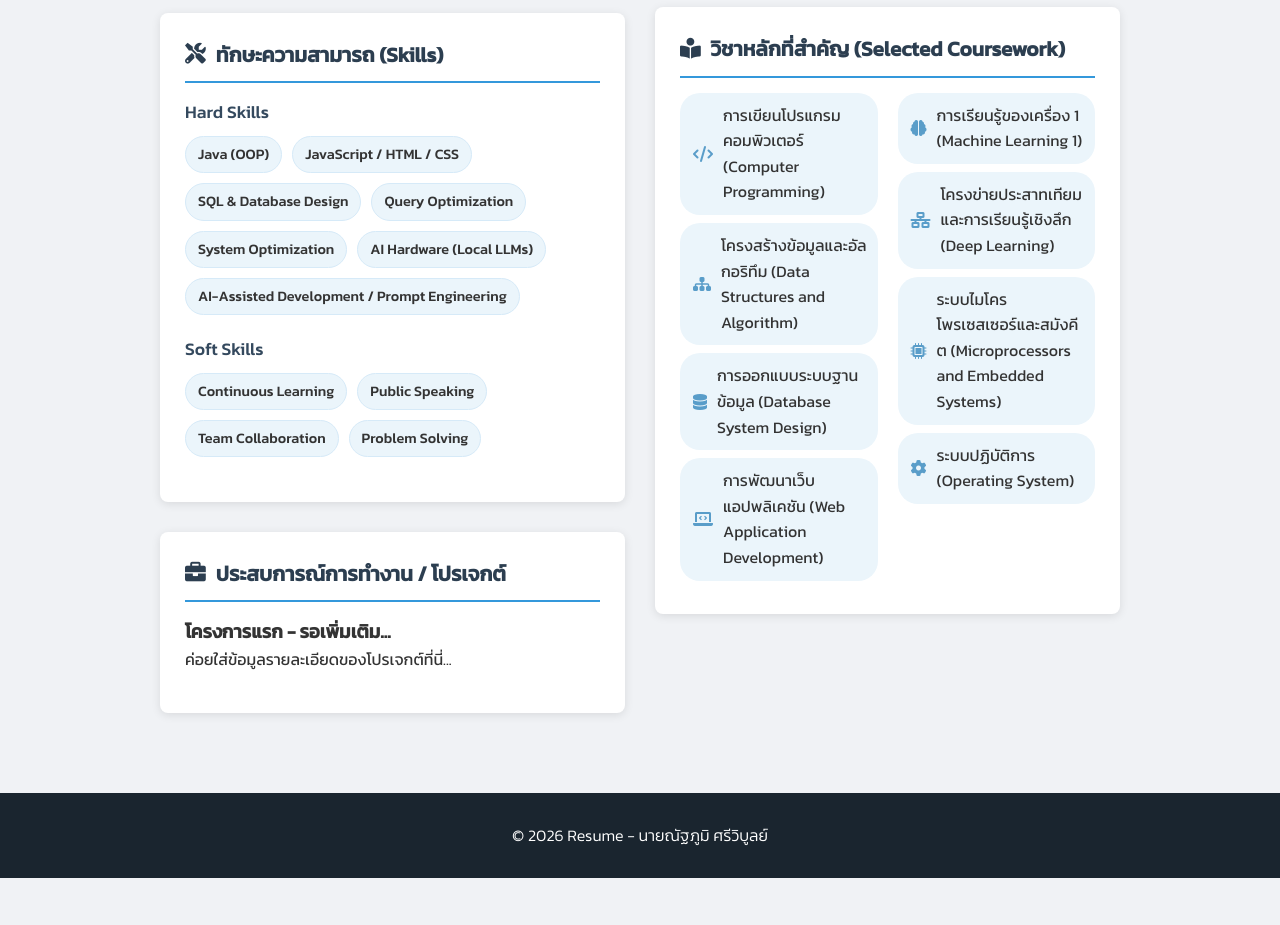
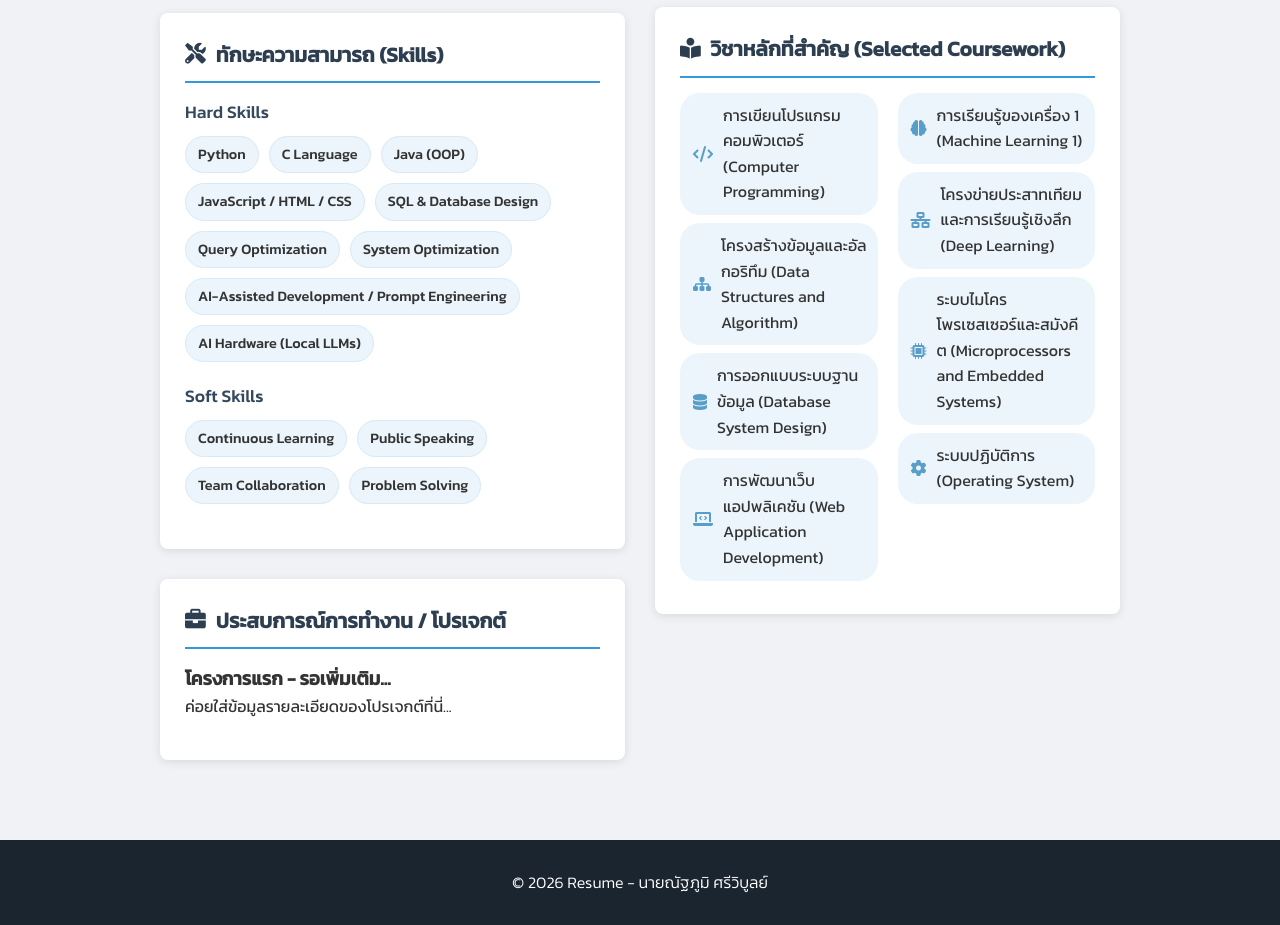
Before and after one commit to Bunnme/MYResume, a plain HTML site: page index.html in a window 1280 px wide. Shown: the part 820-1745 px from the top of the page. Before the commit the page ends 1698 px from the top, so only its background shows below. Drawn offline with Linux system fonts and the light colour scheme.

Commit message:
อัปเดต

```diff
--- a/index.html
+++ b/index.html
@@ -59,13 +59,16 @@
                     <div class="skills-category">
                         <h3>Hard Skills</h3>
                         <div class="skill-tags">
+                            <span class="skill-tag">Python</span>
+                            <span class="skill-tag">C Language</span>
                             <span class="skill-tag">Java (OOP)</span>
                             <span class="skill-tag">JavaScript / HTML / CSS</span>
                             <span class="skill-tag">SQL & Database Design</span>
                             <span class="skill-tag">Query Optimization</span>
                             <span class="skill-tag">System Optimization</span>
+                            <span class="skill-tag">AI-Assisted Development / Prompt Engineering</span>
                             <span class="skill-tag">AI Hardware (Local LLMs)</span>
-                            <span class="skill-tag">AI-Assisted Development / Prompt Engineering</span>
+
 
                         </div>
                     </div>
```
